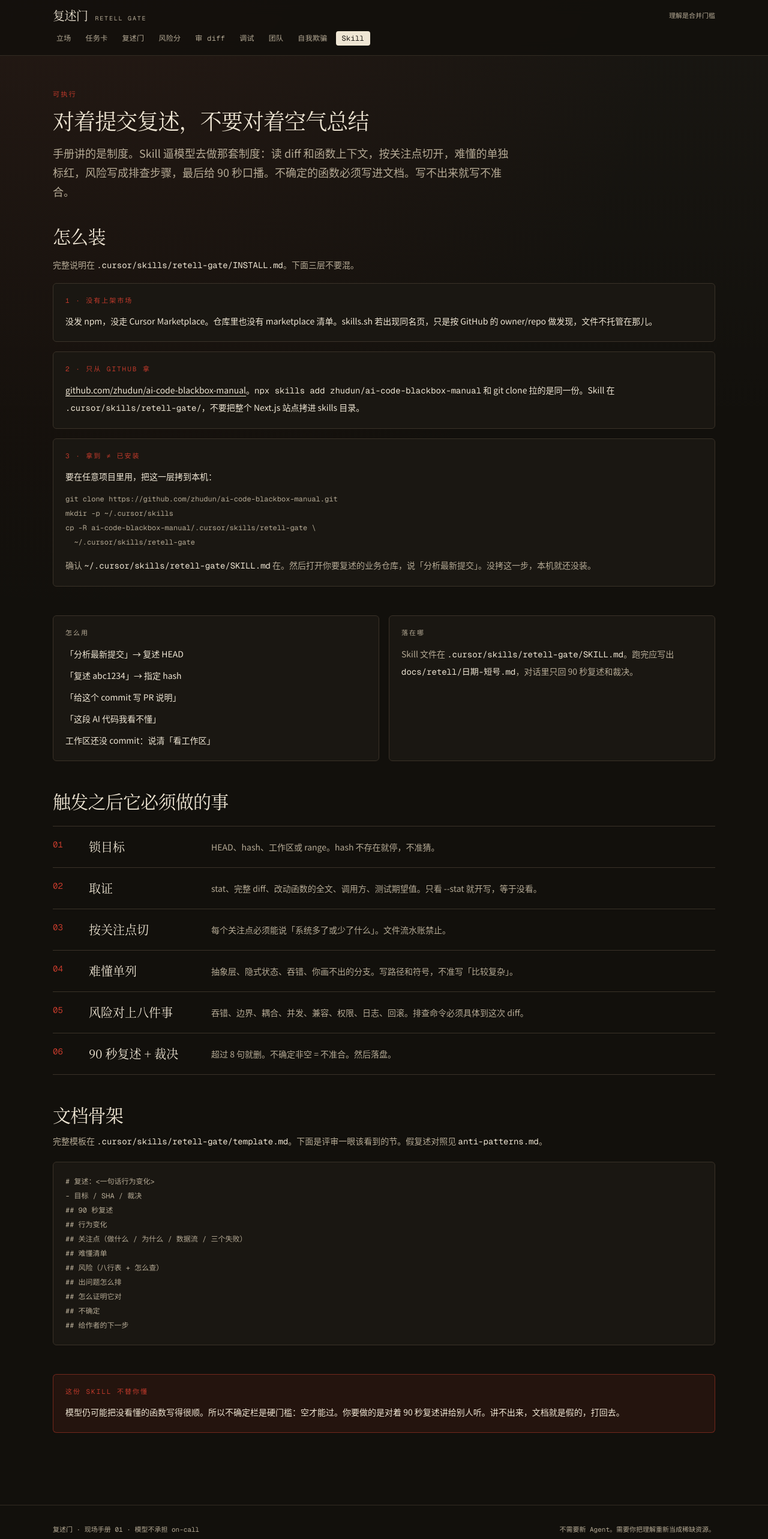
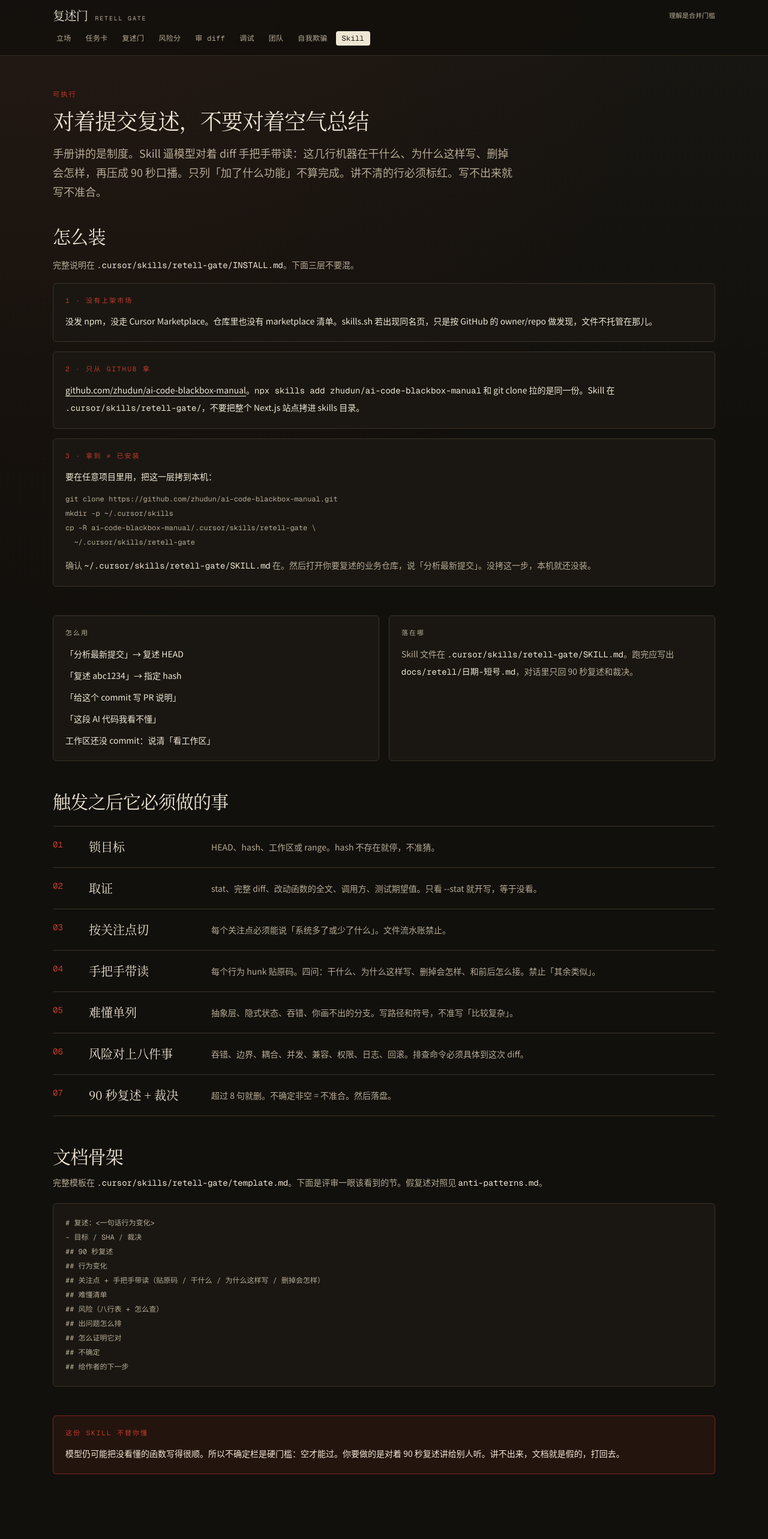
Before and after one commit to zhudun/ai-code-blackbox-manual, a Next.js app: page /skill in a window 1280 px wide. Shown: the top 2566 px of the page at 60% size. Built offline with nearby package versions, Linux system fonts and the light colour scheme.

Commit message:
Require line-by-line teaching in the retell-gate skill
Feature lists are no longer enough: every behavior hunk must quote the diff and answer what it does, why it is written that way, and what breaks if it is removed.

Co-authored-by: zhen.yang <zhen.yang@inspiregroup.com>

```diff
--- a/src/app/skill/page.tsx
+++ b/src/app/skill/page.tsx
@@ -12,7 +12,7 @@ export default function SkillPage() {
       <PageIntro
         kicker="可执行"
         title="对着提交复述，不要对着空气总结"
-        lede="手册讲的是制度。Skill 逼模型去做那套制度：读 diff 和函数上下文，按关注点切开，难懂的单独标红，风险写成排查步骤，最后给 90 秒口播。不确定的函数必须写进文档。写不出来就写不准合。"
+        lede="手册讲的是制度。Skill 逼模型对着 diff 手把手带读：这几行机器在干什么、为什么这样写、删掉会怎样，再压成 90 秒口播。只列「加了什么功能」不算完成。讲不清的行必须标红。写不出来就写不准合。"
       />
 
       <section className="mt-10 space-y-4">
@@ -119,6 +119,10 @@ cp -R ai-code-blackbox-manual/.cursor/skills/retell-gate \\
             ["锁目标", "HEAD、hash、工作区或 range。hash 不存在就停，不准猜。"],
             ["取证", "stat、完整 diff、改动函数的全文、调用方、测试期望值。只看 --stat 就开写，等于没看。"],
             ["按关注点切", "每个关注点必须能说「系统多了或少了什么」。文件流水账禁止。"],
+            [
+              "手把手带读",
+              "每个行为 hunk 贴原码。四问：干什么、为什么这样写、删掉会怎样、和前后怎么接。禁止「其余类似」。",
+            ],
             ["难懂单列", "抽象层、隐式状态、吞错、你画不出的分支。写路径和符号，不准写「比较复杂」。"],
             ["风险对上八件事", "吞错、边界、耦合、并发、兼容、权限、日志、回滚。排查命令必须具体到这次 diff。"],
             ["90 秒复述 + 裁决", "超过 8 句就删。不确定非空 = 不准合。然后落盘。"],
@@ -150,7 +154,7 @@ cp -R ai-code-blackbox-manual/.cursor/skills/retell-gate \\
 - 目标 / SHA / 裁决
 ## 90 秒复述
 ## 行为变化
-## 关注点（做什么 / 为什么 / 数据流 / 三个失败）
+## 关注点 + 手把手带读（贴原码 / 干什么 / 为什么这样写 / 删掉会怎样）
 ## 难懂清单
 ## 风险（八行表 + 怎么查）
 ## 出问题怎么排
```
Also changed, not shown: .cursor/skills/retell-gate/SKILL.md, .cursor/skills/retell-gate/anti-patterns.md, .cursor/skills/retell-gate/template.md, 2 other files (tests, documents, lock files or other folders).
